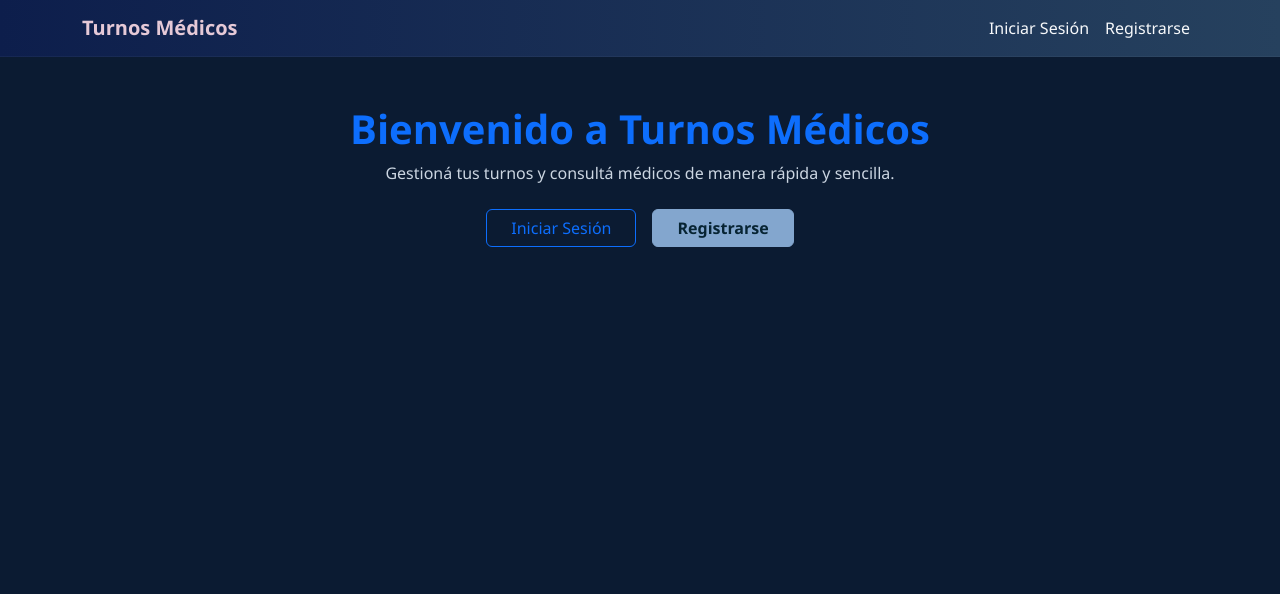
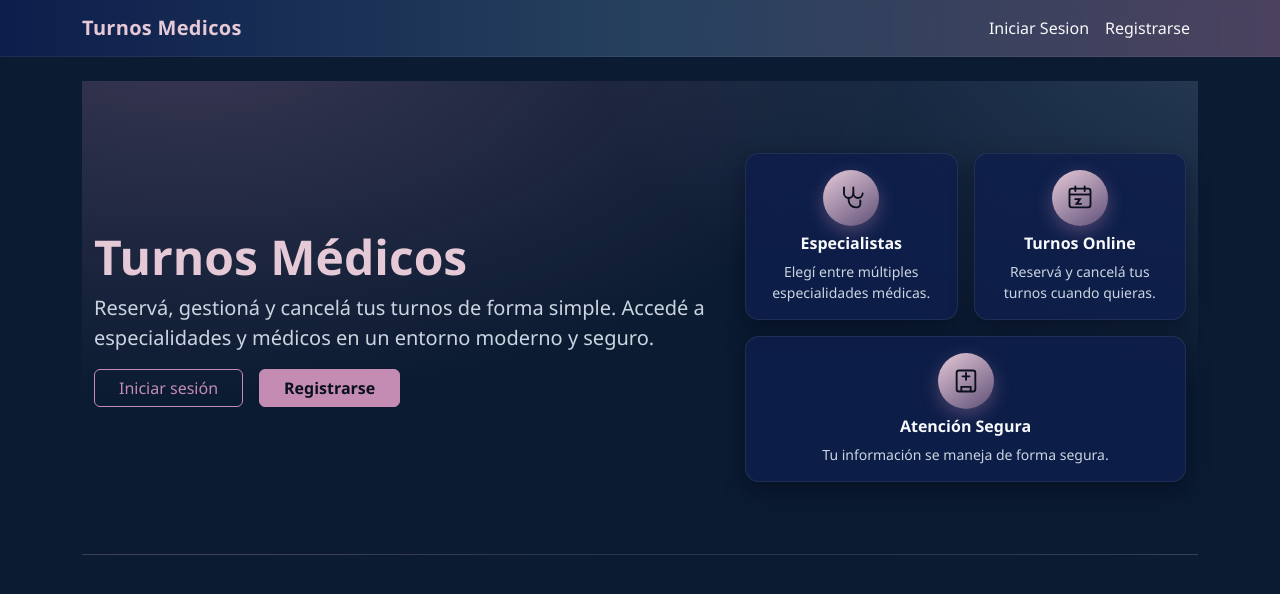
Before and after one commit to DanielaGanan/TurnosMedicos, a React (Vite) app in the folder client/: page / in a window 1280 px wide. Shown: the top 594 px of the page. Built offline with nearby package versions, Linux system fonts and the light colour scheme; no server answers.

Commit message:
Modificaciones en los estilos e interfaz

```diff
--- a/client/src/components/Home.jsx
+++ b/client/src/components/Home.jsx
@@ -2,17 +2,52 @@ import "../styles/colors.css";
 import { Link } from "react-router-dom";
 import { useAuth } from "../context/AuthContext.jsx";
 
+function IconSteth() {
+  return (
+    <svg width="28" height="28" viewBox="0 0 24 24" fill="none" xmlns="http://www.w3.org/2000/svg">
+      <path d="M6 3v5a4 4 0 1 0 8 0V3" stroke="currentColor" strokeWidth="1.6" strokeLinecap="round"/>
+      <path d="M14 8a4 4 0 0 0 8 0" stroke="currentColor" strokeWidth="1.6" strokeLinecap="round"/>
+      <path d="M10 12v2a6 6 0 0 0 6 6h1a3 3 0 0 0 3-3v-3" stroke="currentColor" strokeWidth="1.6" strokeLinecap="round"/>
+    </svg>
+  );
+}
+
+function IconCalendar() {
+  return (
+    <svg width="28" height="28" viewBox="0 0 24 24" fill="none" xmlns="http://www.w3.org/2000/svg">
+      <rect x="3" y="4" width="18" height="16" rx="2" stroke="currentColor" strokeWidth="1.6"/>
+      <path d="M3 9h18" stroke="currentColor" strokeWidth="1.6"/>
+      <path d="M8 2v4M16 2v4" stroke="currentColor" strokeWidth="1.6" strokeLinecap="round"/>
+      <path d="M8 13h4l-3 4h4" stroke="currentColor" strokeWidth="1.6" strokeLinecap="round"/>
+    </svg>
+  );
+}
+
+function IconHospital() {
+  return (
+    <svg width="28" height="28" viewBox="0 0 24 24" fill="none" xmlns="http://www.w3.org/2000/svg">
+      <rect x="4" y="3" width="16" height="18" rx="2" stroke="currentColor" strokeWidth="1.6"/>
+      <path d="M9 8h6M12 5v6" stroke="currentColor" strokeWidth="1.6" strokeLinecap="round"/>
+      <path d="M8 21v-4h8v4" stroke="currentColor" strokeWidth="1.6"/>
+    </svg>
+  );
+}
+
 export default function Home() {
   const { isAuthenticated } = useAuth();
   return (
-<div className="container mt-5">
-<div className="text-center mb-4">
-<h1 className="fw-bold text-primary">Bienvenido a Turnos Médicos</h1>
-<p className="text-muted">Gestioná tus turnos y consultá médicos de manera rápida y sencilla.</p>
-<div className="d-flex justify-content-center gap-3 mt-4">
+    <section className="hero-wrap py-5">
+      <div className="container py-4">
+        <div className="row align-items-center g-4">
+          <div className="col-lg-7 text-center text-lg-start">
+            <h1 className="display-5 fw-bold" style={{ color: 'var(--accent-pale)' }}>Turnos Médicos</h1>
+            <p className="lead text-muted mt-2">
+              Reservá, gestioná y cancelá tus turnos de forma simple. Accedé a especialidades y médicos en un entorno moderno y seguro.
+            </p>
+            <div className="d-flex gap-3 justify-content-center justify-content-lg-start mt-3">
               {!isAuthenticated ? (
                 <>
-<Link to="/login" className="btn btn-outline-primary px-4">Iniciar Sesión</Link>
+                  <Link to="/login" className="btn btn-outline-primary px-4">Iniciar sesión</Link>
                   <Link to="/registro" className="btn btn-primary px-4">Registrarse</Link>
                 </>
               ) : (
@@ -20,6 +55,33 @@ return (
               )}
             </div>
           </div>
+          <div className="col-lg-5">
+            <div className="row g-3">
+              <div className="col-12 col-sm-6">
+                <div className="card card-accent feature-card p-3 h-100 text-center">
+                  <div className="icon-circle mx-auto mb-2"><IconSteth /></div>
+                  <h6 className="fw-bold">Especialistas</h6>
+                  <p className="text-muted small mb-0">Elegí entre múltiples especialidades médicas.</p>
                 </div>
+              </div>
+              <div className="col-12 col-sm-6">
+                <div className="card card-accent feature-card p-3 h-100 text-center">
+                  <div className="icon-circle mx-auto mb-2"><IconCalendar /></div>
+                  <h6 className="fw-bold">Turnos Online</h6>
+                  <p className="text-muted small mb-0">Reservá y cancelá tus turnos cuando quieras.</p>
+                </div>
+              </div>
+              <div className="col-12">
+                <div className="card card-accent feature-card p-3 h-100 text-center">
+                  <div className="icon-circle mx-auto mb-2"><IconHospital /></div>
+                  <h6 className="fw-bold">Atención Segura</h6>
+                  <p className="text-muted small mb-0">Tu información se maneja de forma segura.</p>
+                </div>
+              </div>
+            </div>
+          </div>
+        </div>
+      </div>
+    </section>
   );
 }
--- a/client/src/components/admin/AdminLayout.jsx
+++ b/client/src/components/admin/AdminLayout.jsx
@@ -1,4 +1,4 @@
-import { Link, Outlet, useNavigate } from "react-router-dom";
+import { NavLink, Outlet, useNavigate } from "react-router-dom";
 import { useAuth } from "../../context/AuthContext.jsx";
 
 export default function AdminLayout() {
@@ -14,10 +14,18 @@ export default function AdminLayout() {
         <aside className="col-12 col-md-3 col-lg-2 p-3 admin-aside">
           <h5>Admin</h5>
           <ul className="nav flex-column gap-1 admin-menu">
-            <li className="nav-item"><Link className="nav-link" to="/admin/usuarios">Usuarios</Link></li>
-            <li className="nav-item"><Link className="nav-link" to="/admin/especialidades">Especialidades</Link></li>
-            <li className="nav-item"><Link className="nav-link" to="/admin/medicos">Médicos</Link></li>
-            <li className="nav-item"><button className="btn btn-sm btn-outline-light mt-3" onClick={onLogout}>Cerrar sesión admin</button></li>
+            <li className="nav-item">
+              <NavLink className={({ isActive }) => `nav-link ${isActive ? 'active' : ''}`} to="/admin/usuarios">Usuarios</NavLink>
+            </li>
+            <li className="nav-item">
+              <NavLink className={({ isActive }) => `nav-link ${isActive ? 'active' : ''}`} to="/admin/especialidades">Especialidades</NavLink>
+            </li>
+            <li className="nav-item">
+              <NavLink className={({ isActive }) => `nav-link ${isActive ? 'active' : ''}`} to="/admin/medicos">Medicos</NavLink>
+            </li>
+            <li className="nav-item">
+              <button className="btn btn-sm btn-outline-light mt-3" onClick={onLogout}>Cerrar sesion admin</button>
+            </li>
           </ul>
         </aside>
         <main className="col-12 col-md-9 col-lg-10 p-4 admin-main">
--- a/client/src/components/layout/NavBar.jsx
+++ b/client/src/components/layout/NavBar.jsx
@@ -11,16 +11,8 @@ export default function NavBar() {
   return (
     <nav className="navbar navbar-expand-lg navbar-custom">
       <div className="container">
-        <Link className="navbar-brand text-light fw-bold" to="/">Turnos Médicos</Link>
-        <button
-          className="navbar-toggler"
-          type="button"
-          data-bs-toggle="collapse"
-          data-bs-target="#navbarNav"
-          aria-controls="navbarNav"
-          aria-expanded="false"
-          aria-label="Toggle navigation"
-        >
+        <Link className="navbar-brand text-light fw-bold" to="/">Turnos Medicos</Link>
+        <button className="navbar-toggler" type="button" data-bs-toggle="collapse" data-bs-target="#navbarNav" aria-controls="navbarNav" aria-expanded="false" aria-label="Toggle navigation">
           <span className="navbar-toggler-icon"></span>
         </button>
         <div className="collapse navbar-collapse" id="navbarNav">
@@ -30,13 +22,13 @@ export default function NavBar() {
             )}
             {!isAuthenticated ? (
               <>
-                <li className="nav-item"><Link className="nav-link" to="/login">Iniciar Sesión</Link></li>
+                <li className="nav-item"><Link className="nav-link" to="/login">Iniciar Sesion</Link></li>
                 <li className="nav-item"><Link className="nav-link" to="/registro">Registrarse</Link></li>
               </>
             ) : (
               <>
                 <li className="nav-item"><span className="nav-link">Hola, {user?.nombre}</span></li>
-                <li className="nav-item"><button className="btn btn-link nav-link" onClick={handleLogout}>Cerrar sesión</button></li>
+                <li className="nav-item"><button className="btn btn-link nav-link" onClick={handleLogout}>Cerrar sesion</button></li>
               </>
             )}
           </ul>
--- a/client/src/styles/admin.css
+++ b/client/src/styles/admin.css
@@ -13,9 +13,14 @@
 .admin-menu .nav-link{
   color: var(--text-light, #f8f9fa);
   padding-left: .25rem;
+  border-radius: 8px;
 }
 .admin-menu .nav-link:hover{
   color: var(--accent-light, #83A6CE);
+}
+.admin-menu .nav-link.active{
+  background: linear-gradient(90deg, rgba(196,140,179,0.45), transparent);
+  color: var(--text-light);
 }
 
 .admin-main{
@@ -26,16 +31,16 @@
 .card{
   background-color: rgba(13,30,76,0.85);
   color: var(--text-light, #f8f9fa);
-  border: 1px solid rgba(255,255,255,0.06);
-  border-radius: 10px;
-  box-shadow: 0 6px 18px rgba(2,6,23,0.45);
+  border: 1px solid rgba(255,255,255,0.08);
+  border-radius: 14px;
+  box-shadow: 0 8px 22px rgba(2,6,23,0.45);
 }
 
 .btn-primary{
-  background-color: var(--primary-light, #83A6CE);
-  border-color: var(--primary-light, #83A6CE);
+  background-color: var(--accent-medium, #C48CB3);
+  border-color: var(--accent-medium, #C48CB3);
 }
 .btn-primary:hover{
-  background-color: var(--primary-medium, #26415E);
-  border-color: var(--primary-medium, #26415E);
+  background-color: var(--accent-pale, #E5C9D7);
+  border-color: var(--accent-pale, #E5C9D7);
 }
--- a/client/src/styles/custom.css
+++ b/client/src/styles/custom.css
@@ -1,14 +1,15 @@
 :root{
   --bg-dark: #0B1B32;
   --primary-mid: #26415E;
-  --accent-light: #83A6CE;
-  --accent-pale: #E5C9D7;
-  --accent-medium: #C48CB3;
   --primary-deep: #0D1E4C;
+  --accent-light: #83A6CE;      /* celeste */
+  --accent-pale: #E5C9D7;       /* rosa claro */
+  --accent-medium: #C48CB3;     /* rosa medio */
 
   --text-light: #F7F9FB;
   --text-muted: #cbd5e1;
 }
+
 body{
   background-color: var(--bg-dark);
   color: var(--text-light);
@@ -19,54 +20,83 @@ body{
 
 /* navbar */
 .navbar-custom {
-  background: linear-gradient(90deg, var(--primary-deep), var(--primary-mid));
-  border-bottom: 1px solid rgba(255,255,255,0.04);
+  background: linear-gradient(90deg, var(--primary-deep), var(--primary-mid), rgba(196,140,179,0.35));
+  border-bottom: 1px solid rgba(255,255,255,0.06);
+  backdrop-filter: blur(6px);
 }
 .navbar-custom .navbar-brand {
   color: var(--accent-pale) !important;
-  font-weight: 700;
+  font-weight: 800;
+  letter-spacing: .3px;
 }
 .navbar-custom .nav-link {
   color: var(--text-light) !important;
-  transition: color .18s ease;
+  transition: color .2s ease;
 }
 .navbar-custom .nav-link:hover,
 .navbar-custom .nav-link:focus {
-  color: var(--accent-light) !important;
+  color: var(--accent-medium) !important;
 }
 
-/* botones primarios */
+/* botones primarios con rosa */
 .btn-primary {
-  background-color: var(--accent-light);
-  border-color: var(--accent-light);
-  color: #072433;
-  font-weight: 600;
+  background-color: var(--accent-medium);
+  border-color: var(--accent-medium);
+  color: #0a0f1c;
+  font-weight: 700;
 }
 .btn-primary:hover, .btn-primary:focus {
+  background-color: var(--accent-pale);
+  border-color: var(--accent-pale);
+  color: #0a0f1c;
+}
+.btn-outline-primary{
+  color: var(--accent-medium);
+  border-color: var(--accent-medium);
+}
+.btn-outline-primary:hover{
   background-color: var(--accent-medium);
-  border-color: var(--accent-medium);
-  color: #071628;
+  color:#0a0f1c;
 }
 
 /* cards */
 .card {
-  background-color: rgba(13,30,76,0.85);
+  background-color: rgba(13,30,76,0.8);
   color: var(--text-light);
-  border: 1px solid rgba(255,255,255,0.04);
-  border-radius: 10px;
-  box-shadow: 0 6px 18px rgba(2,6,23,0.55);
+  border: 1px solid rgba(255,255,255,0.06);
+  border-radius: 14px;
+  box-shadow: 0 8px 22px rgba(2,6,23,0.45);
+}
+.card-accent{
+  border: 1px solid rgba(196,140,179,0.35);
 }
 
 /* inputs */
 .form-control {
   background-color: rgba(255,255,255,0.02);
-  border: 1px solid rgba(255,255,255,0.06);
+  border: 1px solid rgba(255,255,255,0.08);
   color: var(--text-light);
 }
 .form-control:focus {
-  border-color: var(--accent-light);
-  box-shadow: 0 0 0 .15rem rgba(131,166,206,0.12);
+  border-color: var(--accent-medium);
+  box-shadow: 0 0 0 .15rem rgba(196,140,179,0.18);
 }
 
 a { color: var(--accent-light); }
 .text-muted { color: var(--text-muted) !important; }
+
+/* Hero y features de Home */
+.hero-wrap{
+  background: radial-gradient(1200px 600px at 10% -10%, rgba(196,140,179,0.25), transparent 60%),
+              radial-gradient(1200px 600px at 110% -10%, rgba(131,166,206,0.25), transparent 60%);
+  border-bottom: 1px solid rgba(255,255,255,0.06);
+}
+.icon-circle{
+  width: 56px; height: 56px;
+  display: inline-flex; align-items: center; justify-content: center;
+  border-radius: 50%;
+  background: linear-gradient(145deg, var(--accent-pale), rgba(196,140,179,0.45));
+  color:#0a0f1c;
+  box-shadow: 0 6px 18px rgba(196,140,179,0.35);
+}
+.feature-card:hover{ transform: translateY(-2px); transition: transform .18s ease; }
```
Also changed, not shown: client/src/components/Registro.jsx (+9 -77 lines), client/src/components/Login.jsx (line endings or trailing spaces). Lines whose indentation alone changed are shown as unchanged.
